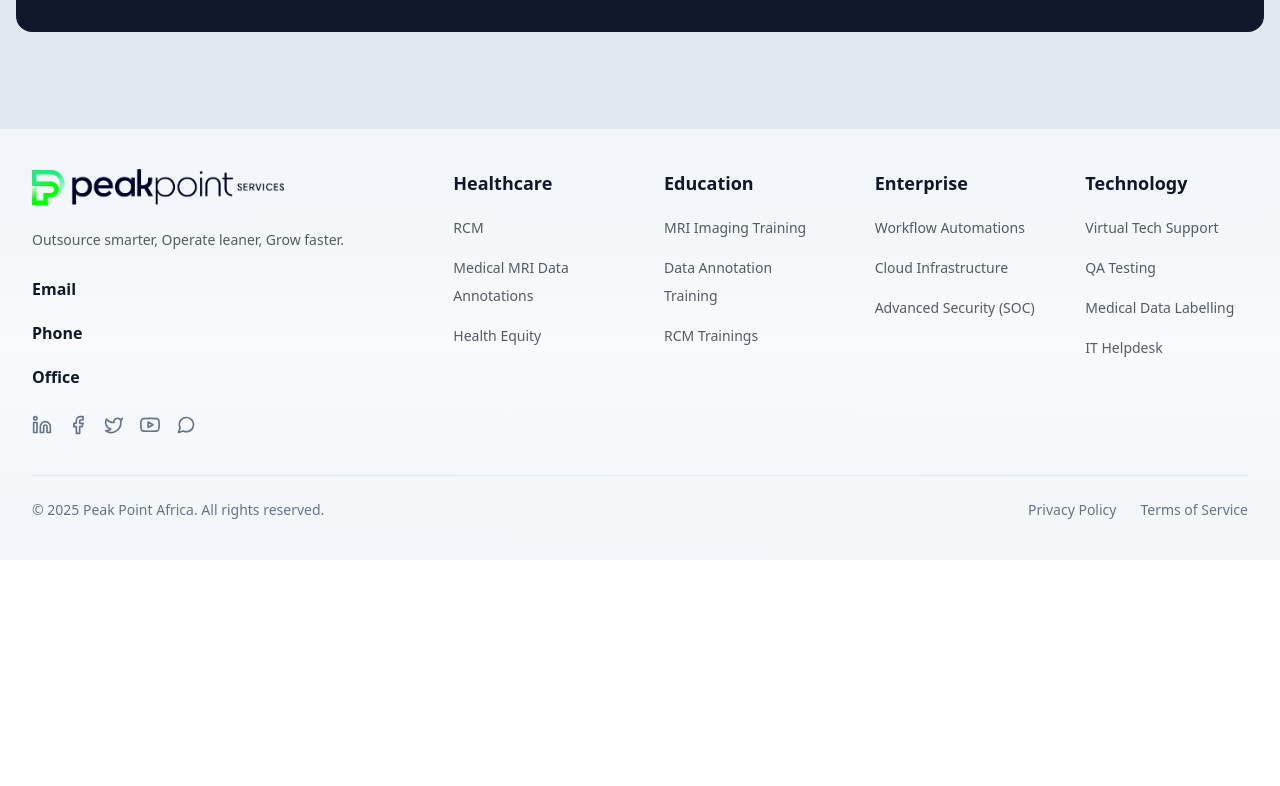
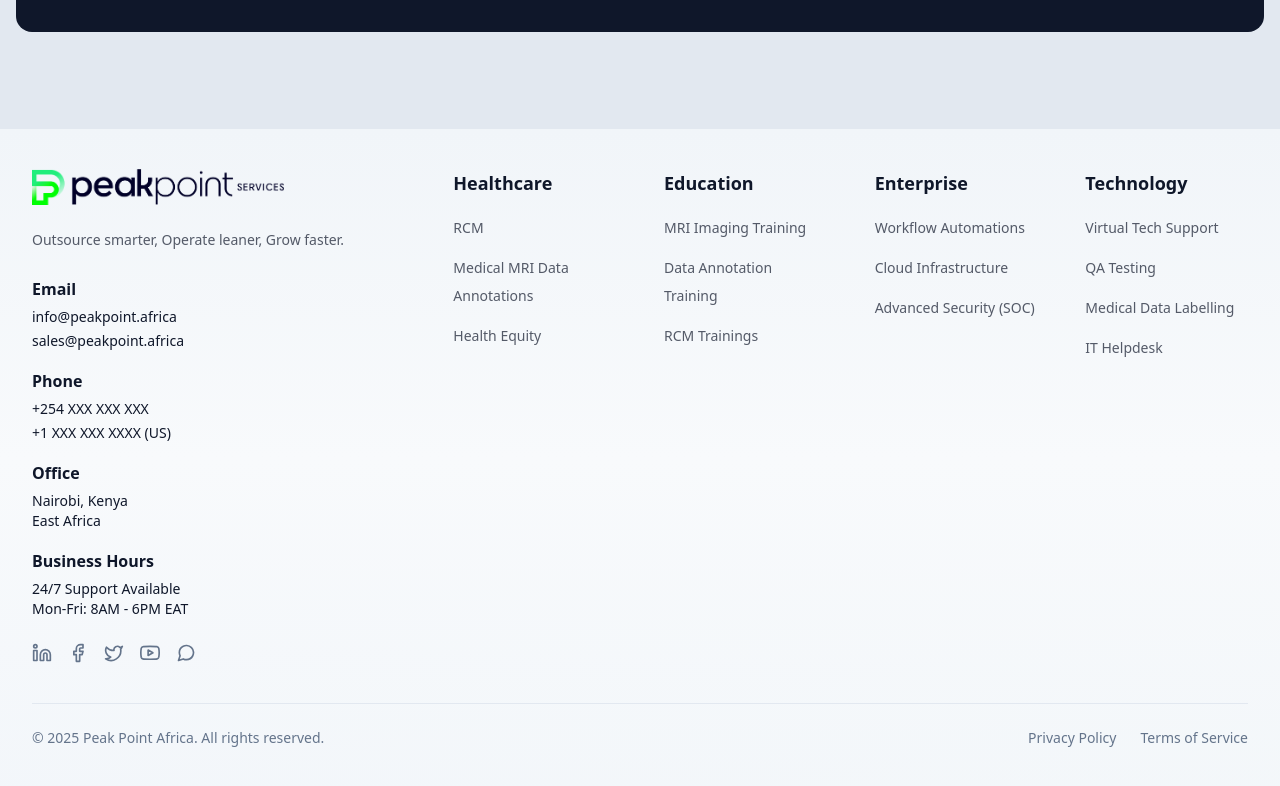
Before and after one commit to TechCorp07/peakpoint_website, a Next.js app: page / in a window 1280 px wide. Shown: the part 5316-6102 px from the top of the page. Before the commit the page ends 5876 px from the top, so only its background shows below. Built offline with nearby package versions, Linux system fonts and the light colour scheme; no server answers.

Commit message:
update footer address field

```diff
--- a/app/layout.tsx
+++ b/app/layout.tsx
@@ -18,16 +18,21 @@ const defaultSiteSettings = {
 const defaultFooterSettings = {
   currentYear: new Date().getFullYear(),
   socialLinks: {
-    linkedin: "#",
-    facebook: "#",
-    twitter: "#",
-    youtube: "#",
-    whatsapp: "#",
+    linkedin: "https://linkedin.com/company/peakpoint",
+    facebook: "https://facebook.com/peakpoint",
+    twitter: "https://twitter.com/peakpoint",
+    youtube: "https://youtube.com/@peakpoint",
+    whatsapp: "https://wa.me/254XXXXXXXXX",
   },
   contactInfo: {
-    email: "info@peakpoint.africa",
-    phone: "+254 XXX XXX XXX",
-    address: "Nairobi, Kenya",
+    primaryEmail: "info@peakpoint.africa",
+    secondaryEmail: "sales@peakpoint.africa",
+    primaryPhone: "+254 XXX XXX XXX",
+    secondaryPhone: "+1 XXX XXX XXXX (US)",
+    officeLocation: "Nairobi, Kenya",
+    regionLocation: "East Africa",
+    businessHours: "Mon-Fri: 8AM - 6PM EAT",
+    supportAvailability: "24/7 Support Available",
   }
 }
 
--- a/components/layout/footer.tsx
+++ b/components/layout/footer.tsx
@@ -26,6 +26,8 @@ export function Footer({ siteSettings, footerSettings, footerNav }: FooterProps)
     secondaryPhone: "+1 XXX XXX XXXX (US)",
     officeLocation: "Nairobi, Kenya",
     regionLocation: "East Africa",
+    businessHours: "Mon-Fri: 8AM - 12AM Midnight CAT",
+    supportAvailability: "24/7 Support Available",
   }
 
   const industries = footerNav?.industries || [
@@ -84,31 +86,25 @@ export function Footer({ siteSettings, footerSettings, footerNav }: FooterProps)
             <div className="space-y-4 mb-6">
               <div>
                 <p className="font-semibold mb-1">Email</p>
-                <a href={`mailto:${contactInfo.primaryEmail}`} className="text-sm hover:text-accent">
+                <a href={`mailto:${contactInfo.primaryEmail}`} className="text-sm hover:text-accent block">
                   {contactInfo.primaryEmail}
                 </a>
                 {contactInfo.secondaryEmail && (
-                  <>
-                    <br />
-                    <a href={`mailto:${contactInfo.secondaryEmail}`} className="text-sm hover:text-accent">
-                      {contactInfo.secondaryEmail}
-                    </a>
-                  </>
+                  <a href={`mailto:${contactInfo.secondaryEmail}`} className="text-sm hover:text-accent block mt-1">
+                    {contactInfo.secondaryEmail}
+                  </a>
                 )}
               </div>
 
               <div>
                 <p className="font-semibold mb-1">Phone</p>
-                <a href={`tel:${contactInfo.primaryPhone}`} className="text-sm hover:text-accent">
+                <a href={`tel:${contactInfo.primaryPhone}`} className="text-sm hover:text-accent block">
                   {contactInfo.primaryPhone}
                 </a>
                 {contactInfo.secondaryPhone && (
-                  <>
-                    <br />
-                    <a href={`tel:${contactInfo.secondaryPhone}`} className="text-sm hover:text-accent">
-                      {contactInfo.secondaryPhone}
-                    </a>
-                  </>
+                  <a href={`tel:${contactInfo.secondaryPhone}`} className="text-sm hover:text-accent block mt-1">
+                    {contactInfo.secondaryPhone}
+                  </a>
                 )}
               </div>
 
@@ -117,6 +113,14 @@ export function Footer({ siteSettings, footerSettings, footerNav }: FooterProps)
                 <p className="text-sm">{contactInfo.officeLocation}</p>
                 {contactInfo.regionLocation && <p className="text-sm">{contactInfo.regionLocation}</p>}
               </div>
+
+              {(contactInfo.businessHours || contactInfo.supportAvailability) && (
+                <div>
+                  <p className="font-semibold mb-1">Business Hours</p>
+                  {contactInfo.supportAvailability && <p className="text-sm">{contactInfo.supportAvailability}</p>}
+                  {contactInfo.businessHours && <p className="text-sm">{contactInfo.businessHours}</p>}
+                </div>
+              )}
             </div>
 
             <div className="flex gap-4">
```
